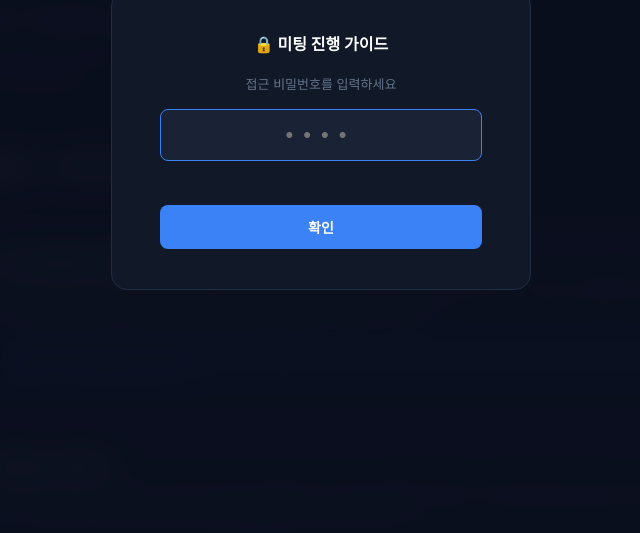
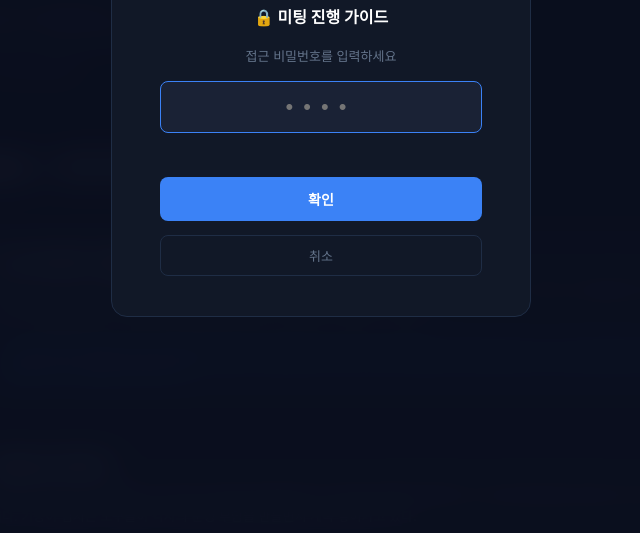
Before and after one commit to befree2000/plan-2027, a plain HTML site: page index.html in a window 1280 px wide. Both pictures are taken after a click on the button "🗂️ 미팅 진행". Shown: the part 260-793 px from the top of the page, without its empty margins (319-959 px from the left). Drawn offline with Linux system fonts and the light colour scheme.

Commit message:
비밀번호 오버레이 취소 버튼 추가

```diff
--- a/index.html
+++ b/index.html
@@ -289,6 +289,12 @@
     cursor: pointer; transition: opacity 0.15s;
   }
   .pw-btn:hover { opacity: 0.85; }
+  .pw-cancel {
+    background: transparent; color: var(--text-muted); border: 1px solid var(--border);
+    border-radius: 8px; padding: 10px; font-size: 13px; cursor: pointer;
+    transition: color 0.15s;
+  }
+  .pw-cancel:hover { color: var(--text); }
   .pw-error { font-size: 12px; color: var(--red); min-height: 16px; }
 
   /* 프로토타이핑 섹션 */
@@ -749,6 +755,7 @@
     <input class="pw-input" type="password" id="pw-input" maxlength="4" placeholder="••••" />
     <div class="pw-error" id="pw-error"></div>
     <button class="pw-btn" onclick="checkPw()">확인</button>
+    <button class="pw-cancel" onclick="closePw()">취소</button>
   </div>
 </div>
 
@@ -772,6 +779,11 @@ function go(id, btn) {
   window.scrollTo({ top: 0, behavior: 'smooth' });
 }
 
+function closePw() {
+  document.getElementById('pw-overlay').classList.remove('active');
+  document.getElementById('pw-error').textContent = '';
+}
+
 function checkPw() {
   const val = document.getElementById('pw-input').value;
   if (val === '2002') {
```
